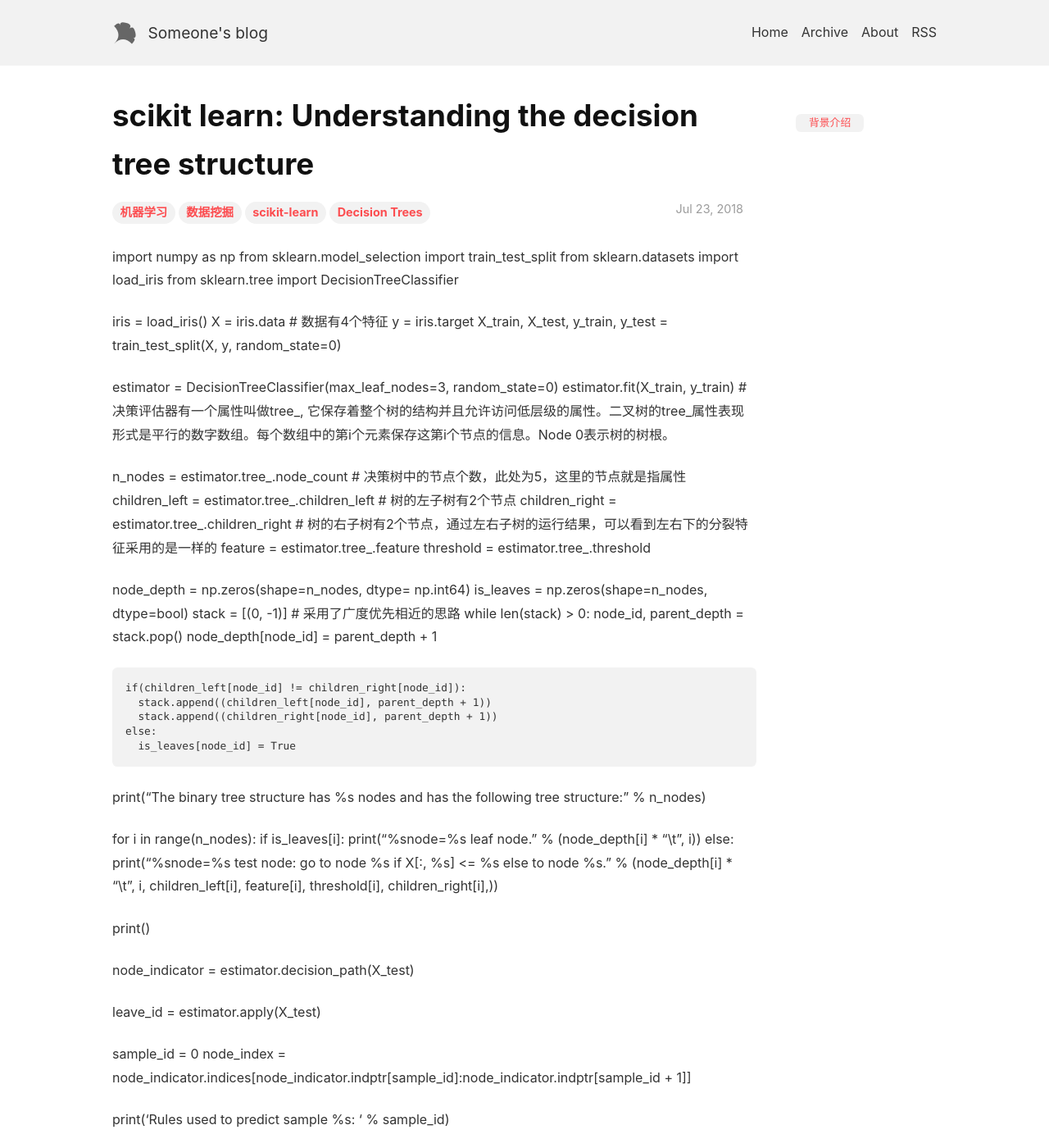
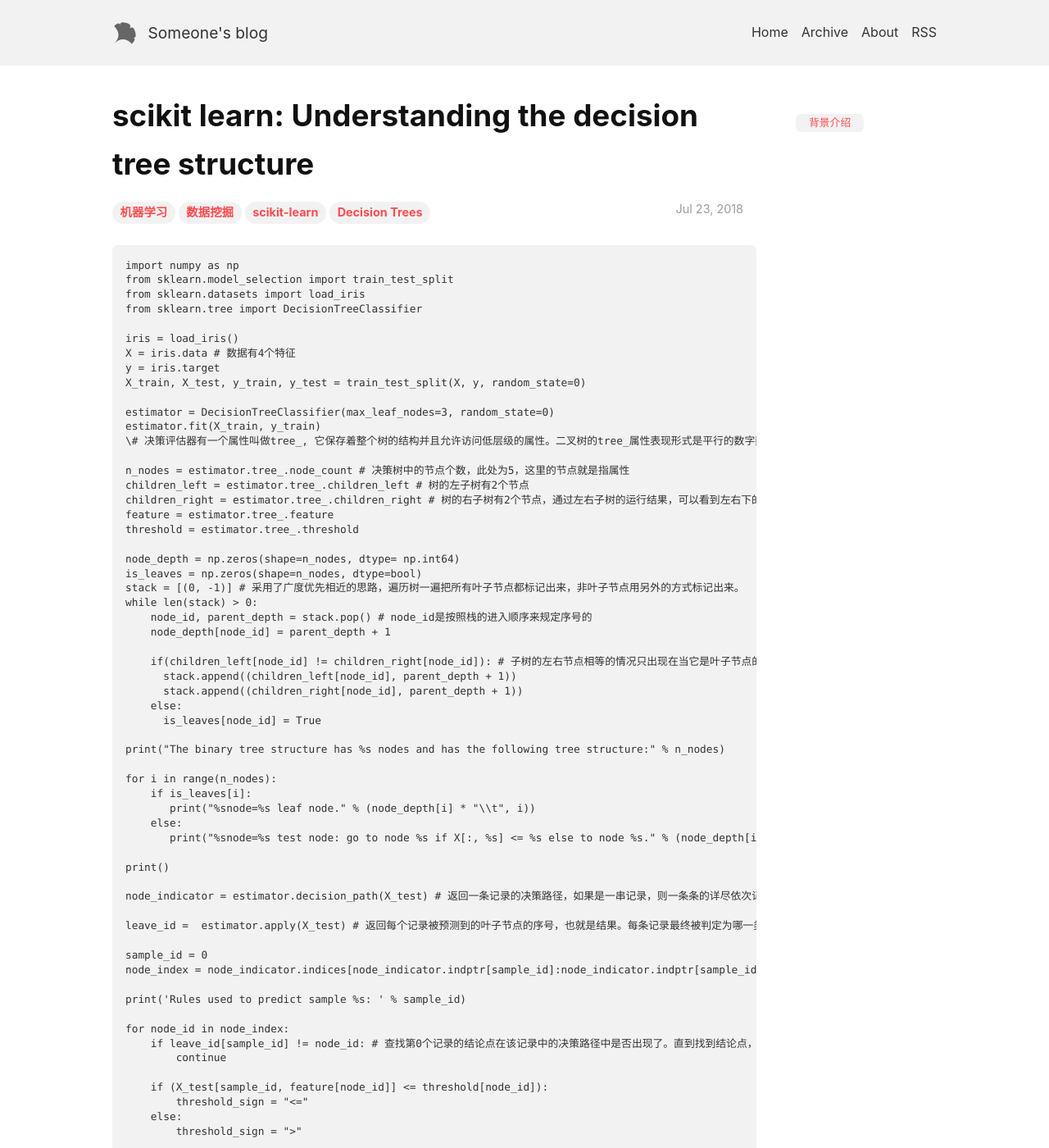
Before and after one commit to slyrx/Tech_Blog, a Jekyll site: the page built from _posts/2018-7-23-scikit-learn-example3.md, in a window 1280 px wide and 1400 px high. Shown: the whole window at 82% size. Built offline with Jekyll 4.4.1, drawn with Linux system fonts in a browser that asks for light colours; nearby versions of some CDN libraries; some of the changed text lies outside the part shown.

Commit message:
add new article

```diff
--- a/_posts/2018-7-23-scikit-learn-example3.md
+++ b/_posts/2018-7-23-scikit-learn-example3.md
@@ -5,77 +5,77 @@ date:   2018-07-23 08:27:30
 tags: [机器学习, 数据挖掘, scikit-learn, Decision Trees]
 ---
 
-import numpy as np
-from sklearn.model_selection import train_test_split
-from sklearn.datasets import load_iris
-from sklearn.tree import DecisionTreeClassifier
+    import numpy as np
+    from sklearn.model_selection import train_test_split
+    from sklearn.datasets import load_iris
+    from sklearn.tree import DecisionTreeClassifier
 
-iris = load_iris()
-X = iris.data # 数据有4个特征
-y = iris.target
-X_train, X_test, y_train, y_test = train_test_split(X, y, random_state=0)
+    iris = load_iris()
+    X = iris.data # 数据有4个特征
+    y = iris.target
+    X_train, X_test, y_train, y_test = train_test_split(X, y, random_state=0)
 
-estimator = DecisionTreeClassifier(max_leaf_nodes=3, random_state=0)
-estimator.fit(X_train, y_train)
-\# 决策评估器有一个属性叫做tree_, 它保存着整个树的结构并且允许访问低层级的属性。二叉树的tree_属性表现形式是平行的数字数组。每个数组中的第i个元素保存这第i个节点的信息。Node 0表示树的树根。
+    estimator = DecisionTreeClassifier(max_leaf_nodes=3, random_state=0)
+    estimator.fit(X_train, y_train)
+    \# 决策评估器有一个属性叫做tree_, 它保存着整个树的结构并且允许访问低层级的属性。二叉树的tree_属性表现形式是平行的数字数组。每个数组中的第i个元素保存这第i个节点的信息。Node 0表示树的树根。
 
-n_nodes = estimator.tree_.node_count # 决策树中的节点个数，此处为5，这里的节点就是指属性
-children_left = estimator.tree_.children_left # 树的左子树有2个节点
-children_right = estimator.tree_.children_right # 树的右子树有2个节点，通过左右子树的运行结果，可以看到左右下的分裂特征采用的是一样的
-feature = estimator.tree_.feature
-threshold = estimator.tree_.threshold
+    n_nodes = estimator.tree_.node_count # 决策树中的节点个数，此处为5，这里的节点就是指属性
+    children_left = estimator.tree_.children_left # 树的左子树有2个节点
+    children_right = estimator.tree_.children_right # 树的右子树有2个节点，通过左右子树的运行结果，可以看到左右下的分裂特征采用的是一样的
+    feature = estimator.tree_.feature
+    threshold = estimator.tree_.threshold
 
-node_depth = np.zeros(shape=n_nodes, dtype= np.int64)
-is_leaves = np.zeros(shape=n_nodes, dtype=bool)
-stack = [(0, -1)] # 采用了广度优先相近的思路
-while len(stack) > 0:
-    node_id, parent_depth = stack.pop()
-    node_depth[node_id] = parent_depth + 1
+    node_depth = np.zeros(shape=n_nodes, dtype= np.int64)
+    is_leaves = np.zeros(shape=n_nodes, dtype=bool)
+    stack = [(0, -1)] # 采用了广度优先相近的思路，遍历树一遍把所有叶子节点都标记出来，非叶子节点用另外的方式标记出来。
+    while len(stack) > 0:
+        node_id, parent_depth = stack.pop() # node_id是按照栈的进入顺序来规定序号的
+        node_depth[node_id] = parent_depth + 1
 
-    if(children_left[node_id] != children_right[node_id]):
-      stack.append((children_left[node_id], parent_depth + 1))
-      stack.append((children_right[node_id], parent_depth + 1))
-    else:
-      is_leaves[node_id] = True
+        if(children_left[node_id] != children_right[node_id]): # 子树的左右节点相等的情况只出现在当它是叶子节点的时候，此时叶子节点因为两边子树节点都是nul，所以可以区分出来。
+          stack.append((children_left[node_id], parent_depth + 1))
+          stack.append((children_right[node_id], parent_depth + 1))
+        else:
+          is_leaves[node_id] = True
 
-print("The binary tree structure has %s nodes and has the following tree structure:" % n_nodes)
+    print("The binary tree structure has %s nodes and has the following tree structure:" % n_nodes)
 
-for i in range(n_nodes):
-    if is_leaves[i]:
-       print("%snode=%s leaf node." % (node_depth[i] * "\\t", i))
-    else:
-       print("%snode=%s test node: go to node %s if X[:, %s] <= %s else to node %s." % (node_depth[i] * "\\t", i, children_left[i], feature[i], threshold[i], children_right[i],))
+    for i in range(n_nodes):
+        if is_leaves[i]:
+           print("%snode=%s leaf node." % (node_depth[i] * "\\t", i))
+        else:
+           print("%snode=%s test node: go to node %s if X[:, %s] <= %s else to node %s." % (node_depth[i] * "\\t", i, children_left[i], feature[i], threshold[i], children_right[i],))
 
-print()
+    print()
 
-node_indicator = estimator.decision_path(X_test)
+    node_indicator = estimator.decision_path(X_test) # 返回一条记录的决策路径，如果是一串记录，则一条条的详尽依次记录每条的判断过程。比如：(0, 0)，(0, 2)，(0, 4)；(1, 0)，(1, 2)，(1, 3)，(2, 0)，(2, 1)，(3, 0)，(3, 2)，(3, 4)	...(29, 0)，(29, 1)...,表示第0条是通过0，2，4得到结论；第1条是通过0，2，3得到结论；第2条是通过0，1得到结论，后续类似
 
-leave_id =  estimator.apply(X_test)
+    leave_id =  estimator.apply(X_test) # 返回每个记录被预测到的叶子节点的序号，也就是结果。每条记录最终被判定为哪一类。
 
-sample_id = 0
-node_index = node_indicator.indices[node_indicator.indptr[sample_id]:node_indicator.indptr[sample_id + 1]]
+    sample_id = 0
+    node_index = node_indicator.indices[node_indicator.indptr[sample_id]:node_indicator.indptr[sample_id + 1]] # 这里的sample_id + 1，所加的1是一个单位，即一条记录的完整路径，比如0的完整路径有3个元素，所以加1看到的结果总数就是加了3；而2的完整路径是2个元素，所以加1看到的结果就是加了2；可以把它想象成一个列表，这里的1是按行相加，而每行的元素个数是不一定的，并不完全相等，依赖的是叶节点到根节点的距离。indptr表示指向这个行的指针；indices表示把这行读出来后，对这行数字的解读，最终将解析成一个narray数组。
 
-print('Rules used to predict sample %s: ' % sample_id)
+    print('Rules used to predict sample %s: ' % sample_id)
 
-for node_id in node_index:
-    if leave_id[sample_id] != node_id:
-        continue
+    for node_id in node_index:
+        if leave_id[sample_id] != node_id: # 查找第0个记录的结论点在该记录中的决策路径中是否出现了。直到找到结论点，之后将其打印输出。
+            continue
 
-    if (X_test[sample_id, feature[node_id]] <= threshold[node_id]):
-        threshold_sign = "<="
-    else:
-        threshold_sign = ">"
+        if (X_test[sample_id, feature[node_id]] <= threshold[node_id]):
+            threshold_sign = "<="
+        else:
+            threshold_sign = ">"
 
-    print("decision id node %s :(X_test[%d, %s] (= %s) %s %s)" % (node_id, sample_id, feature[node_id], X_test[sample_id, feature[node_id]], threshold_sign, threshold[node_id]))
+        print("decision id node %s :(X_test[%d, %s] (= %s) %s %s)" % (node_id, sample_id, feature[node_id], X_test[sample_id, feature[node_id]], threshold_sign, threshold[node_id])) # 这里的decision node就是最终分类得到的结论，1、3、4这3个节点在特征属性上是属于同一个属性的，只是结论是不同的类型，一个属性特征里的3个结果分类。
 
-sample_ids = [0, 1]
-common_nodes = (node_indicator.toarray()[sample_ids].sum(axis=0) == len(sample_ids))
+    sample_ids = [0, 1]
+    common_nodes = (node_indicator.toarray()[sample_ids].sum(axis=0) == len(sample_ids))
 
-common_node_id = np.arange(n_nodes)[common_nodes]
+    common_node_id = np.arange(n_nodes)[common_nodes]
 
-print("\\nThe following samples %s share the node %s in the tree" % (sample_ids, common_node_id))
+    print("\\nThe following samples %s share the node %s in the tree" % (sample_ids, common_node_id))
 
-print("It is %s %% of all nodes." % (100 * len(common_node_id) / n_nodes,))
+    print("It is %s %% of all nodes." % (100 * len(common_node_id) / n_nodes,))
 
 ### 背景介绍
 通过分析决策树的结构可以洞察特征和预测目标之间的关系。
```
